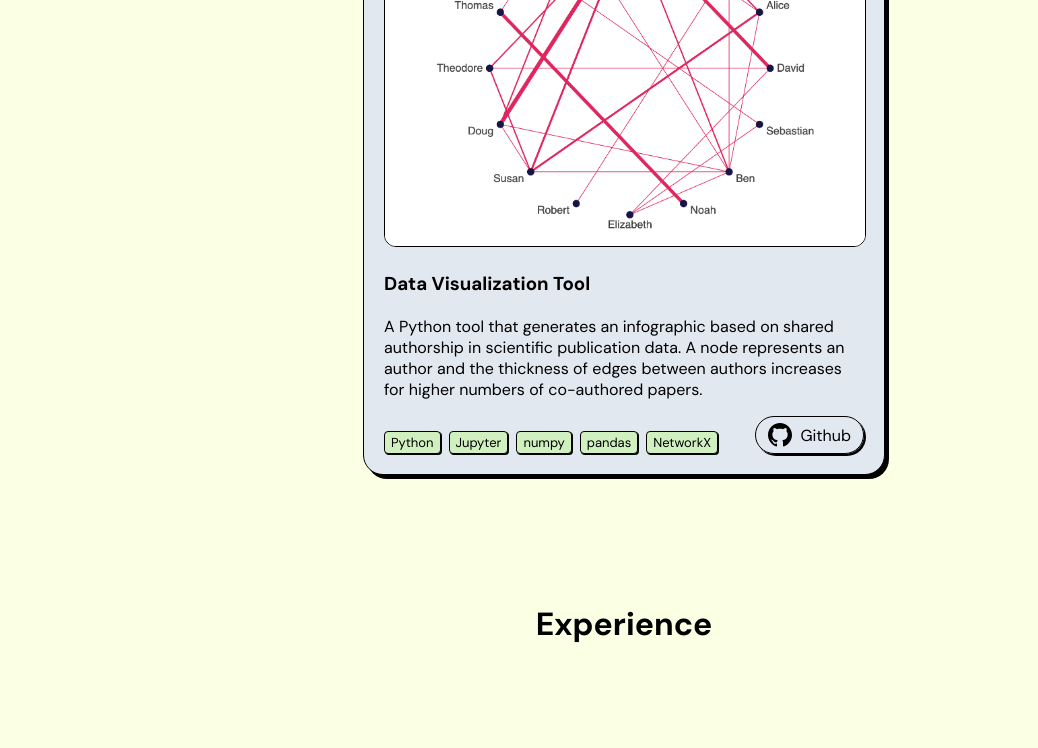
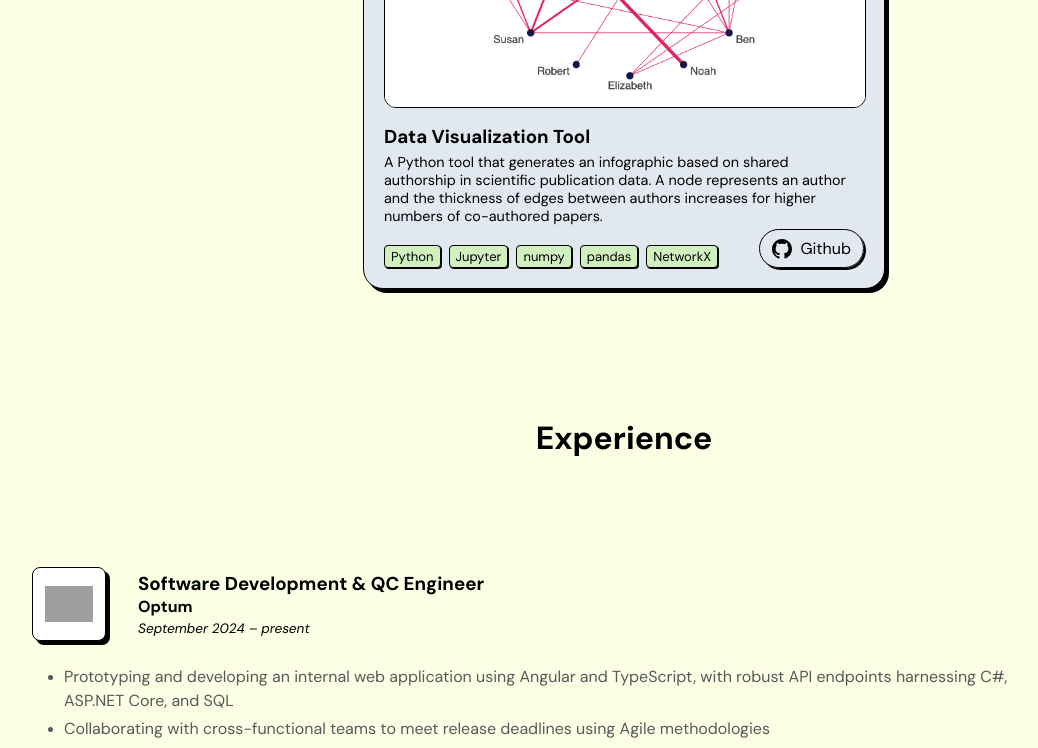
Before and after one commit to gabriel-m-m/gabriel-m-m.github.io, a React (Vite) app: page / in a window 1280 px wide. Shown: the part 2000-2748 px from the top of the page, without its empty margins (16-1054 px from the left). Built offline with nearby package versions, Linux system fonts and the light colour scheme; grey boxes are pictures that could not be loaded.

Commit message:
Improve spacing and font styling

```diff
--- a/src/components/Education/Education.jsx
+++ b/src/components/Education/Education.jsx
@@ -15,8 +15,9 @@ const Education = () => {
                     <h3>Bachelor of Science, Computer Science</h3>
                     <h4>University of British Columbia</h4>
                     <p>GPA: 4.33/4.33</p>
-                    <p>2021 - present</p>
-                    <p>Coursework: Software Engineering, Data Structures & Algorithms, Relational Databases, Machine Learning, Operating Systems, Computer Hardware, Algorithm Design & Analysis</p>
+                    <i>2021 - present (4th year)</i>
+                    <i className="courses">Coursework: </i>
+                    <p>Software Engineering, Data Structures & Algorithms, Relational Databases, Machine Learning, Operating Systems, Computer Hardware, Algorithm Design & Analysis</p>
                 </div>
             </div>
         </div>
--- a/src/components/Education/education.css
+++ b/src/components/Education/education.css
@@ -1,9 +1,19 @@
 .edu {
   margin: 2rem min(2rem, 4%);
   display: flex;
-  gap: 2.5rem;
+  gap: 1.75rem;
   width: min(90%, 50rem);
   align-items: flex-start;
+}
+
+.edu i {
+  font-size: 85%;
+}
+
+.edu .courses {
+  margin: 1em 0 0.5em 0;
+  font-size: 80%;
+  color: var(--text-alt);
 }
 
 .edu-text p {
--- a/src/components/ExperienceList/Experience.jsx
+++ b/src/components/ExperienceList/Experience.jsx
@@ -4,11 +4,11 @@ const Experience = ({ info }) => {
     return (
         <div className="exp">
             <div className="exp-header">
-                <div className="logocontainer" style={{backgroundColor: info.logobg}}>{info.logo ? <img className="logo" src={info.logo}/> : null}</div>
+                <div className="logocontainer" style={{backgroundColor: info.logobg ?? "transparent"}}>{info.logo ? <img className="logo" src={info.logo}/> : null}</div>
                 <div>
                     <h3>{info.title}</h3>
                     <h4>{info.company}</h4>
-                    <p>{info.startDate} – {info.endDate}</p>
+                    <i>{info.startDate} – {info.endDate}</i>
                 </div>
             </div>
             <div>
--- a/src/components/ExperienceList/experience.css
+++ b/src/components/ExperienceList/experience.css
@@ -11,25 +11,36 @@
 .exp ul {
   padding-left: 1rem;
   margin-top: 1.5rem;
-  margin-left: 1.5rem;
+  margin-left: 1rem;
   flex-wrap: wrap;
+  color: var(--text-alt);
+  line-height: 1.5rem;
+}
+
+.exp li::marker {
+  font-size: 90%;
+}
+
+.exp i {
+  font-size: 85%;
 }
 
 .exp-header {
   display: flex;
   align-items: center;
+  justify-content: center;
+  margin-top: 2rem;
 }
 
-.exp-header p, h3, h4{
+.exp li:not(:last-child) {
+  margin-bottom: 0.25rem;
+}
+
+.exp-header p, h3, h4 {
   margin: 0;
 }
 
-.exp-header h3 {
-  margin: 22px 0 10px;
-}
-
 .logocontainer {
-  margin-top: 2rem;
   margin-right: 2rem;
   width: 3rem;
   height: auto;
--- a/src/components/ProjectList/project.css
+++ b/src/components/ProjectList/project.css
@@ -12,7 +12,7 @@
 }
 
 .proj a {
-  padding: 6px 12px;
+  padding: 0.5rem 0.75rem;
   color: black;
   display: flex;
   align-items: center;
@@ -29,17 +29,23 @@
 
 .proj a:hover {
   box-shadow: 6px 6px #000000;
+  transform: translate(-2px, -2px);
 }
 
 .proj svg {
   margin: 0;
-  height: 1.5rem;
-  width: 1.5rem;
+  height: 1.25rem;
+  width: 1.25rem;
   color: black;
 }
 
 .proj h3 {
-  margin: 0.25rem 0rem;
+  margin: 0;
+}
+
+.proj p {
+  margin: 0.25rem 0;
+  font-size: 90%;
 }
 
 .thumbnail {
@@ -47,7 +53,7 @@
   height: auto;
   width: 100%;
   flex-shrink: 1;
-  margin-bottom: 20px;
+  margin-bottom: 1rem;
   border: 1px solid black;
   border-radius: 12px;
   background-color: white;
@@ -67,7 +73,7 @@
   flex-wrap: wrap;
   background-color: var(--base);
   border-radius: 4px;
-  padding: 2px 6px 2px 6px;
+  padding: 2px 6px;
   border: 1px solid black;
   --shadow: 1px 1px #000000;
   box-shadow: var(--shadow);
```
